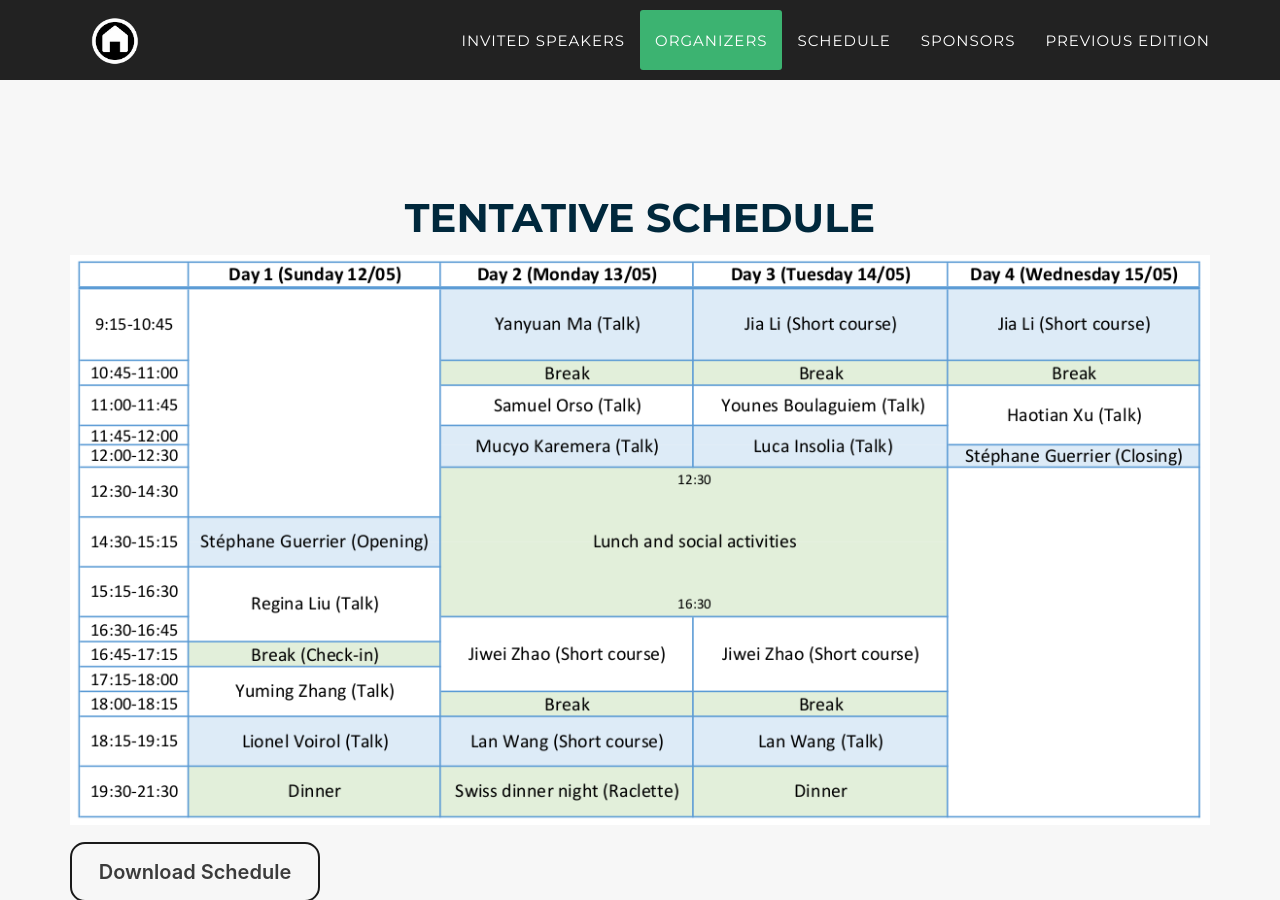
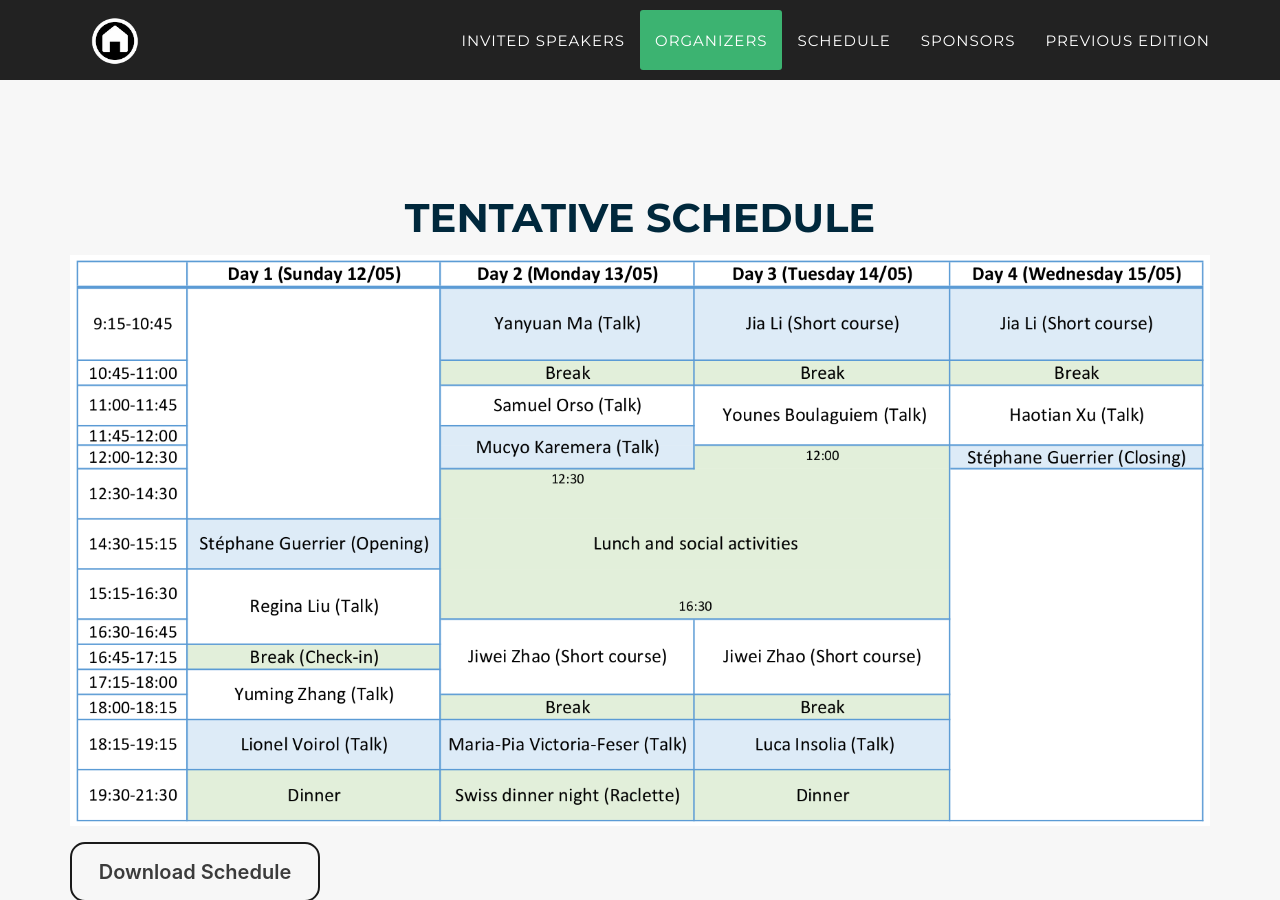
Before and after one commit to SMAC-Group/stat_conf_24, a Jekyll site: the page built from index.html, in a window 1280 px wide and 900 px high, scrolled down 3977 px. Built offline with Jekyll 4.4.1, drawn with Linux system fonts in a browser that asks for light colours; some web fonts are replaced.

Commit message:
change schedule

```diff
--- a/_includes/2017_data/schedule.html
+++ b/_includes/2017_data/schedule.html
@@ -8,7 +8,7 @@
         <!-- Link to a relative image -->
 
 
-              <img src="../css/2017_style/img/schedule_24_3.png" class="img-responsive img-centered" alt="" style="width: 110%;">
+              <img src="../css/2017_style/img/img_schedule.png" class="img-responsive img-centered" alt="" style="width: 110%;">
 
               <p>
                 <button class="button-28" onclick="downloadFile()">  <span style="font-size: 20px;">
```
Also changed, not shown: css/2017_style/img/img_schedule.png (added), css/2017_style/img/schedule_24_new.png (added), 7 other files.
